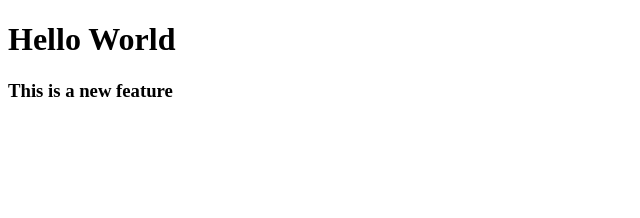
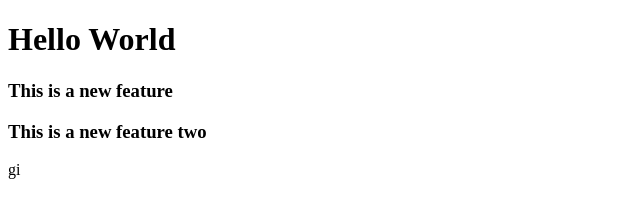
Before and after one commit to M-Muiz/Git, a plain HTML site: page index.html in a window 1280 px wide. Shown: the whole page, without its empty margins (0-640 px from the left). Drawn offline with Linux system fonts and the light colour scheme.

Commit message:
add new text

```diff
--- a/index.html
+++ b/index.html
@@ -10,6 +10,7 @@
 <body>
     <h1>Hello World</h1>
     <h3>This is a new feature</h3>
+    <h3>This is a new feature two</h3>
 </body>
 
-</html>
+</html>gi
```
